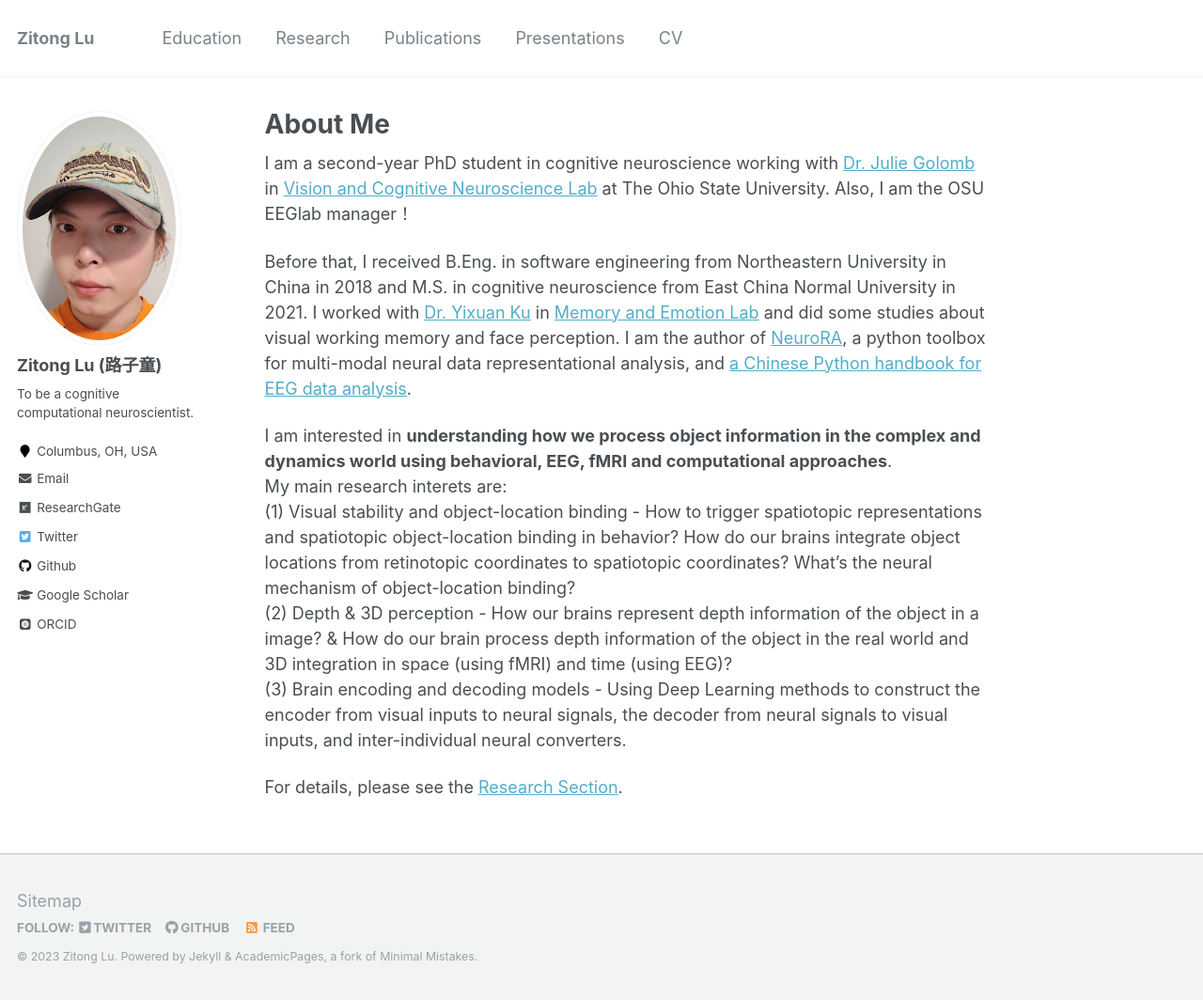
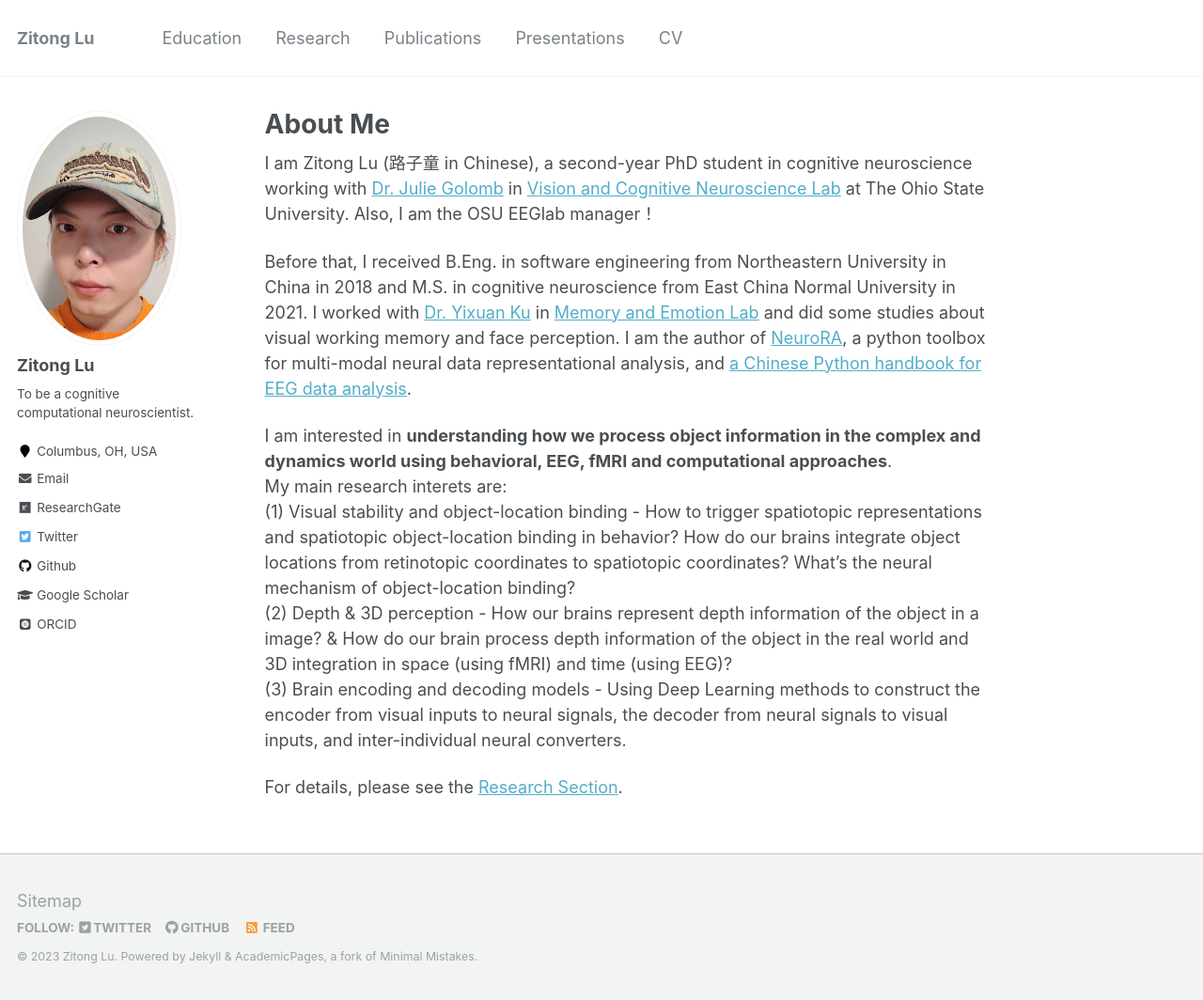
Before and after one commit to ZitongLu1996/zitonglu1996.github.io, a Jekyll site: the page built from _pages/about.md, in a window 1280 px wide and 1064 px high. Shown: the whole window at 94% size. Built offline with Jekyll 4.4.1, drawn with Linux system fonts in a browser that asks for light colours; some web fonts are replaced.

Commit message:
2023 Feb 14th

```diff
--- a/_config.yml
+++ b/_config.yml
@@ -80,7 +80,7 @@ analytics:
 
 # Site Author
 author:
-  name             : "Zitong Lu (路子童)"
+  name             : "Zitong Lu"
   avatar           : "profile.png"
   bio              : "To be a cognitive computational neuroscientist."
   location         : "Columbus, OH, USA"
--- a/_pages/about.md
+++ b/_pages/about.md
@@ -8,7 +8,7 @@ redirect_from:
   - /about.html
 ---
 
-I am a second-year PhD student in cognitive neuroscience working with [Dr. Julie Golomb](https://psychology.osu.edu/people/golomb.9) in [Vision and Cognitive Neuroscience Lab](https://u.osu.edu/golomblab/) at The Ohio State University.
+I am Zitong Lu (路子童 in Chinese), a second-year PhD student in cognitive neuroscience working with [Dr. Julie Golomb](https://psychology.osu.edu/people/golomb.9) in [Vision and Cognitive Neuroscience Lab](https://u.osu.edu/golomblab/) at The Ohio State University.
 Also, I am the OSU EEGlab manager！
 
 Before that, I received B.Eng. in software engineering from Northeastern University in China in 2018 and M.S. in cognitive neuroscience from East China Normal University in 2021.
```
